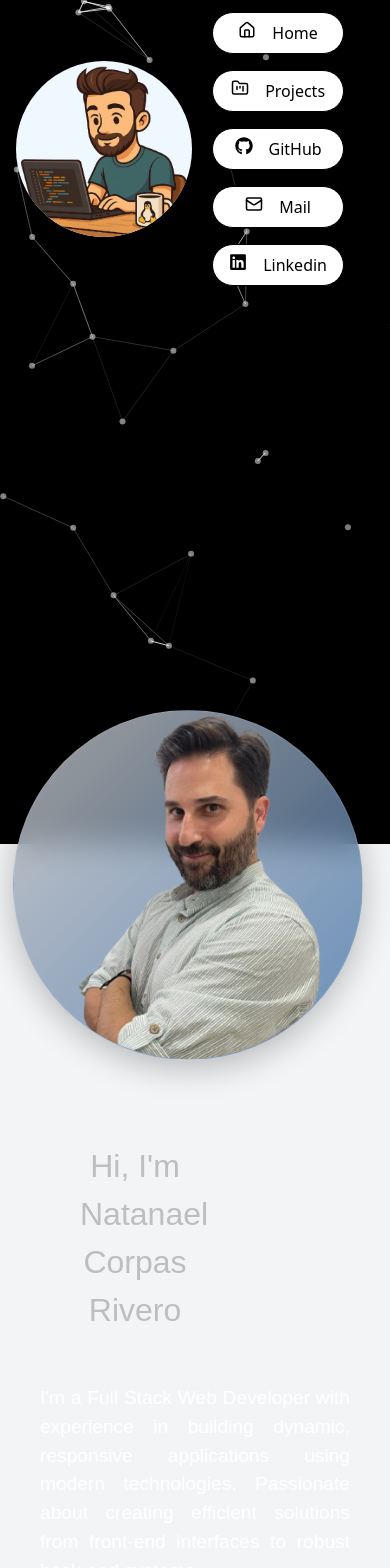
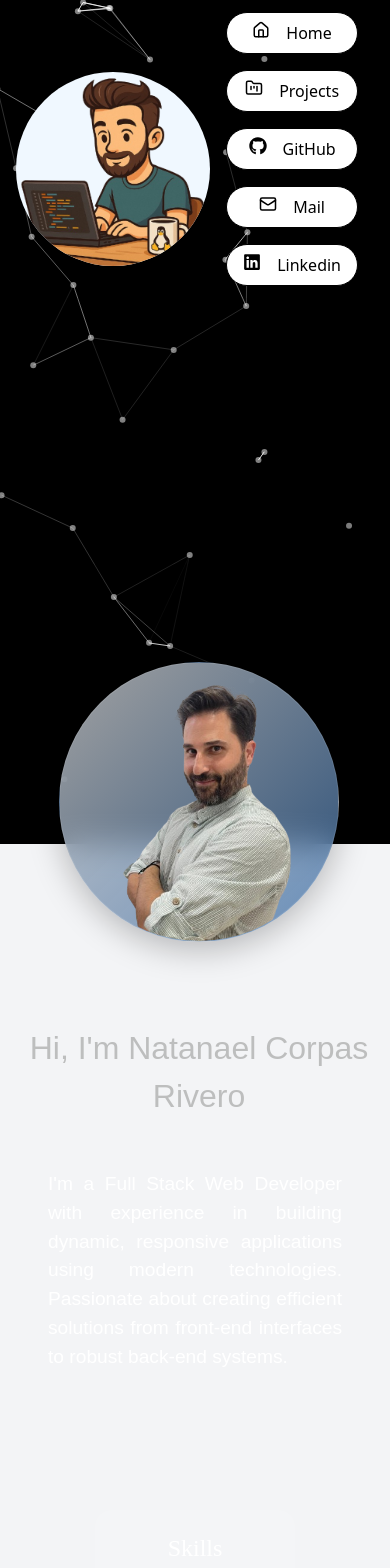
Before and after one commit to ncorpas88/myPortfolio, a React (Vite) app: page / in a window 390 px wide. Shown: the top 1568 px of the page. Built offline with nearby package versions, Linux system fonts and the light colour scheme.

Commit message:
centrado

```diff
--- a/src/components/Navbar.jsx
+++ b/src/components/Navbar.jsx
@@ -6,8 +6,10 @@ import "../styles/navbar.css";
 function Navbar() {
   return (
     <nav className="navbar">
-      <div className="avatar">
-        <img src="images/avatar.png" alt="avatar" className="avatar-img" />
+      <div className="avatarcountainer">
+        <div className="avatar">
+          <img src="images/avatar.png" alt="avatar" className="avatar-img" />
+        </div>
       </div>
       <div className="navbar-links">
         <Link to="/" className="nav-button">
--- a/src/styles/home.css
+++ b/src/styles/home.css
@@ -219,17 +219,36 @@
 
 @media (max-width: 768px) {
   .yomismo-wrapper {
-    width: 400px;
-    padding: 0 0.8rem;
+    width: 100%;
+    max-width: 300px;
+    margin: 0 auto;
+    padding: 0 0.9rem;
     flex-direction: column;
     gap: 1.5rem;
-    padding-right: 180px;
   }
 
+  .yomismo {
+    width: 100%;
+    max-width: 280px;
+  }
+
+  .yomismo img {
+    display: block;
+    width: 100%;
+    height: auto;
+    max-width: 260px;
+    margin: 0 auto;
+    border-radius: 50%;
+  }
   .side-card {
     width: 200px;
   }
 
+  .intro {
+    display: flex;
+    margin-right: 2px;
+    margin-left: 10px;
+  }
 
 
   .tech-list {
@@ -257,8 +276,8 @@
 @media (max-width: 700px) {
   .description {
     font-size: larger;
-    margin-right: 40px;
-    margin-left: 40px;
+    margin-right: 3rem;
+    margin-left: 3rem;
   }
 
   .welcome {
--- a/src/styles/navbar.css
+++ b/src/styles/navbar.css
@@ -15,7 +15,7 @@
 
 .avatar {
   width: 100%;
-  max-width: 300px;
+  max-width: 280px;
   margin: 40px auto 0;
   background-color: aliceblue;
   border-radius: 50%;
@@ -54,15 +54,18 @@
   }
 }
 
-@media (max-width: 700px) {
+@media (max-width: 780px) {
   .navbar-links {
     @apply flex-col gap-4;
-    margin-right: 30px;
-    margin-left: 20px;
+    margin-right: 1rem;
+    margin-left: 1rem;
   }
+
+  .avatarcountainer
 
   .avatar {
     max-width: 200px;
-    margin: 20px auto;
+
+
   }
 }
```
